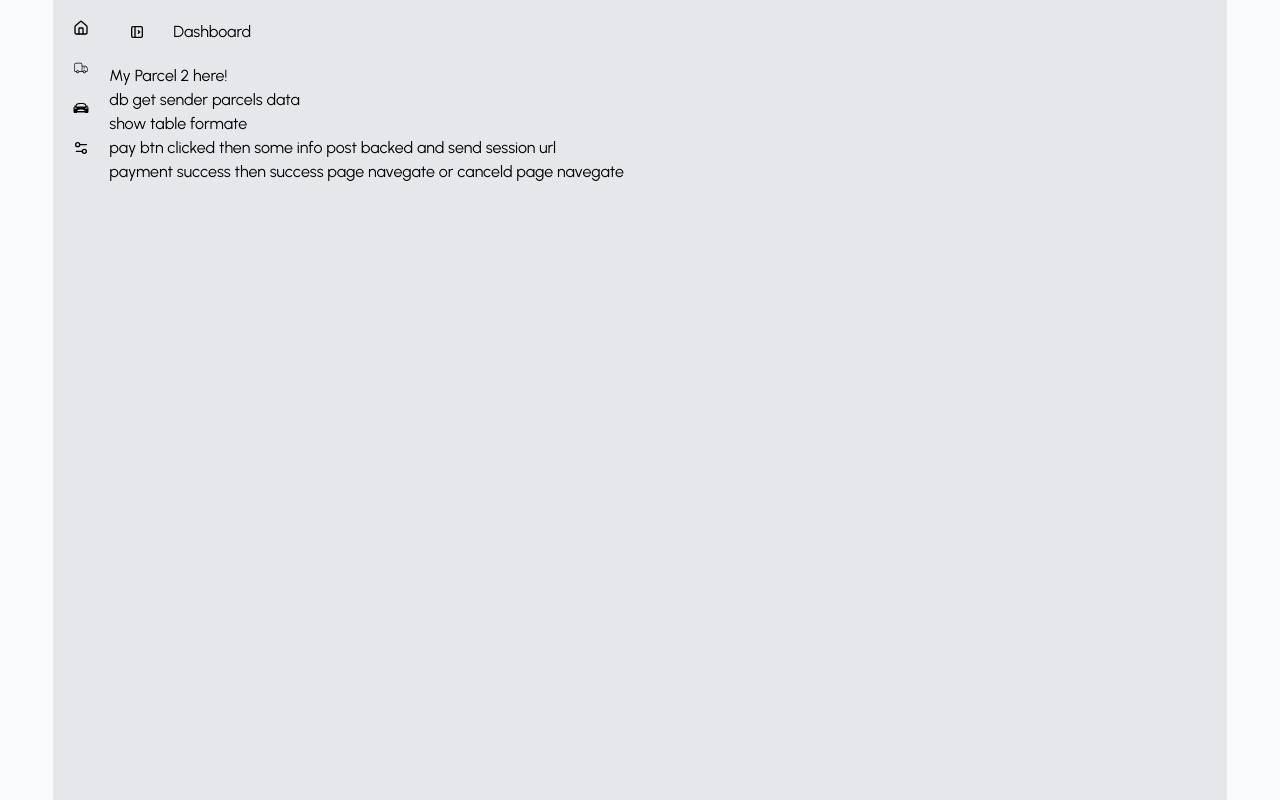
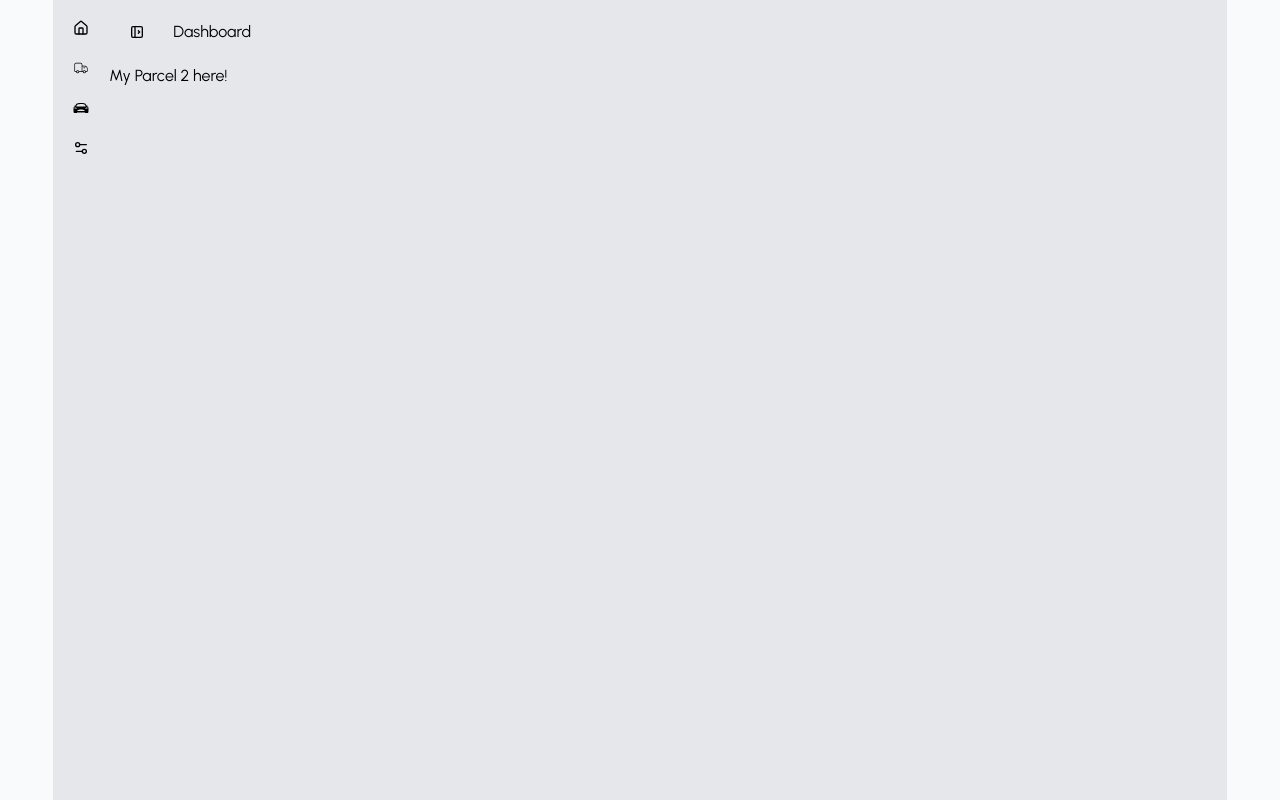
Before and after one commit to asik247/zap-shift-client-site, a React (Vite) app: page /dashboard/myParcel2 in a window 1280 px wide. Built offline with nearby package versions, Linux system fonts and the light colour scheme; no server answers; sample sign-in values are in the browser's storage.

Commit message:
next step this project plan done now code write

```diff
--- a/src/Pages/DashBoard/MyParcel2/MyParcel2.jsx
+++ b/src/Pages/DashBoard/MyParcel2/MyParcel2.jsx
@@ -10,10 +10,6 @@ const MyParcel2 = () => {
             3.pay btn clicked then some info post backed and send session url;
             4.payment success then success page navegate or canceld page navegate;
             */}
-            <h1>db get sender parcels data</h1>
-            <h2>show table formate</h2>
-            <h3>pay btn clicked then some info post backed and send session url</h3>
-            <h4>payment success then success page navegate or canceld page navegate</h4>
         </div>
     );
 };
```
